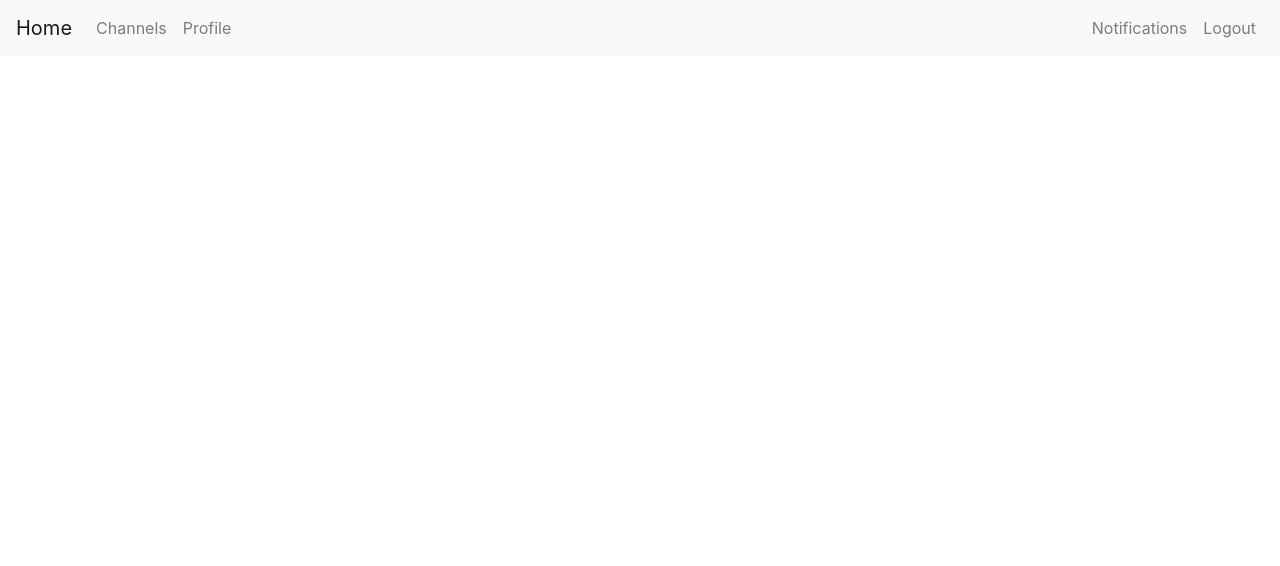
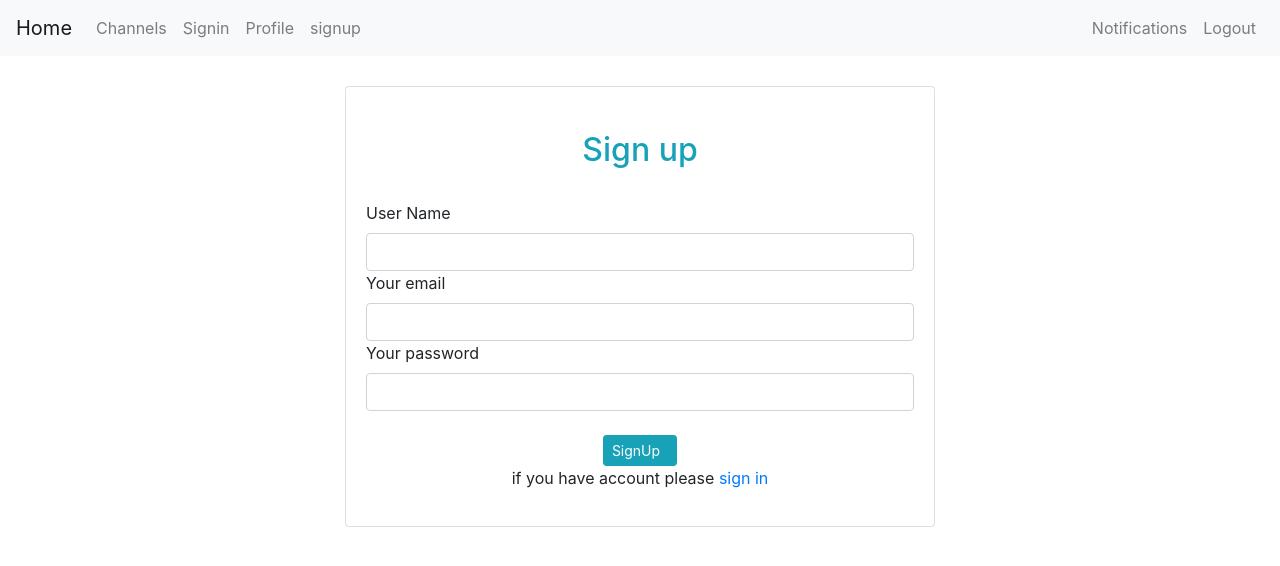
Before and after one commit to jamshidi799/Web_Project, a React (Create React App) app: page /signup in a window 1280 px wide. Shown: the top 566 px of the page. Built offline with nearby package versions, Linux system fonts and the light colour scheme.

Commit message:
create sign in and sign up

```diff
--- a/public/style.css
+++ b/public/style.css
@@ -35,3 +35,66 @@ h1 {
   margin-left: 100px;
   margin-right: 50px;
 }
+
+@import url(https://maxcdn.bootstrapcdn.com/font-awesome/4.7.0/css/font-awesome.min.css);
+@import url(https://cdnjs.cloudflare.com/ajax/libs/mdbootstrap/4.4.3/css/mdb.min.css);
+
+.hm-gradient {
+    background-image: linear-gradient(to top, #f3e7e9 0%, #e3eeff 99%, #e3eeff 100%);
+}
+.darken-grey-text {
+    color: #2E2E2E;
+}
+.danger-text {
+    color: #ff3547; }
+.default-text {
+    color: #2BBBAD;
+}
+.info-text {
+    color: #33b5e5;
+}
+.form-white .md-form label {
+  color: #fff;
+}
+.form-white input[type=text]:focus:not([readonly]) {
+    border-bottom: 1px solid #fff;
+    -webkit-box-shadow: 0 1px 0 0 #fff;
+    box-shadow: 0 1px 0 0 #fff;
+}
+.form-white input[type=text]:focus:not([readonly]) + label {
+    color: #fff;
+}
+.form-white input[type=password]:focus:not([readonly]) {
+    border-bottom: 1px solid #fff;
+    -webkit-box-shadow: 0 1px 0 0 #fff;
+    box-shadow: 0 1px 0 0 #fff;
+}
+.form-white input[type=password]:focus:not([readonly]) + label {
+    color: #fff;
+}
+.form-white input[type=password], .form-white input[type=text] {
+    border-bottom: 1px solid #fff;
+}
+.form-white .form-control:focus {
+    color: #fff;
+}
+.form-white .form-control {
+    color: #fff;
+}
+.form-white textarea.md-textarea:focus:not([readonly]) {
+    border-bottom: 1px solid #fff;
+    box-shadow: 0 1px 0 0 #fff;
+    color: #fff;
+}
+.form-white textarea.md-textarea  {
+    border-bottom: 1px solid #fff;
+    color: #fff;
+}
+.form-white textarea.md-textarea:focus:not([readonly])+label {
+    color: #fff;
+}
+.ripe-malinka-gradient {
+    background-image: linear-gradient(120deg, #f093fb 0%, #f5576c 100%);
+}
+.near-moon-gradient {
+    background-image: linear-gradient(to bottom, #5ee7df 0%, #b490ca 100%);
--- a/src/App.js
+++ b/src/App.js
@@ -7,6 +7,8 @@ import Channels from './components/Channels'
 import NewPost from './components/Post/NewPost'
 import Notifications from './components/Notifications'
 import PostPage from './components/Post/PostPage';
+import SignIn from './components/Auth/SignIn'
+import SignUp from './components/Auth/SignUp';
 
 function App() {
   return (
@@ -20,6 +22,8 @@ function App() {
           <Route exact path='/newPost' component={NewPost} />
           <Route exact path='/notifications' component={Notifications} />
           <Route exact path='/post/:post_id' component={PostPage} />
+          <Route exact path='/signin' component={SignIn} />
+          <Route exact path='/signup' component={SignUp} />
 
         </Switch>
       </div>
--- /dev/null
+++ b/src/components/Auth/SignIn.js
@@ -0,0 +1,31 @@
+import React, { Component } from 'react'
+
+class SignIn extends Component {
+    render() {
+        return (
+            <div class="col-md-6 mb-4 container">
+                <div class="card">
+                    <div class="card-body">
+                        <h3 class="text-center default-text py-3"><i class="fa fa-lock"></i> Login</h3>
+                        <div class="md-form">
+                            <i class="fa fa-envelope prefix grey-text"></i>
+                            <label for="username">User name</label>
+                            <input type="text" id="username" class="form-control" />
+                        </div>
+                        <div class="md-form">
+                            <i class="fa fa-lock prefix grey-text"></i>
+                            <label for="defaultForm-pass">Your password</label>
+                            <input type="password" id="defaultForm-pass" class="form-control" />
+                        </div>
+                        <br />
+                        <div class="text-center">
+                            <button class="btn btn-sm btn-info">SignIn</button>
+                        </div>
+                    </div>
+                </div>
+            </div>
+        )
+    }
+}
+
+export default SignIn
--- /dev/null
+++ b/src/components/Auth/SignUp.js
@@ -0,0 +1,42 @@
+import React, { Component } from 'react'
+import { Link } from 'react-router-dom'
+
+class SignUp extends Component {
+    render() {
+        return (
+            <div class="col-md-6 mb-4 container" >
+                <div class="card">
+                    <div class="card-body">
+                        <form>
+                            <h2 class="text-center font-up font-bold deep-orange-text py-4 text-info">Sign up</h2>
+                            <div class="md-form">
+                                <i class="fa fa-user prefix grey-text"></i>
+                                <label for="orangeForm-name3">User Name</label>
+                                <input type="text" id="orangeForm-name3" class="form-control" />
+                            </div>
+                            <div class="md-form">
+                                <i class="fa fa-envelope prefix grey-text"></i>
+                                <label for="orangeForm-email3">Your email</label>
+                                <input type="text" id="orangeForm-email3" class="form-control" />
+                            </div>
+                            <div class="md-form">
+                                <i class="fa fa-lock prefix grey-text"></i>
+                                <label for="orangeForm-pass3">Your password</label>
+                                <input type="password" id="orangeForm-pass3" class="form-control" />
+                            </div>
+                            <br />
+                            <div class="text-center">
+                                <button class="btn btn-info btn-sm">SignUp<i class="fa fa-angle-double-right pl-2" aria-hidden="true"></i></button>
+                            </div>
+                            <div class="text-center">
+                                <p>if you have account please <Link to="/signin">sign in</Link></p>
+                            </div>
+                        </form>
+                    </div>
+                </div>
+            </div>
+        )
+    }
+}
+
+export default SignUp
--- a/src/components/Navbar.js
+++ b/src/components/Navbar.js
@@ -12,8 +12,9 @@ class Navbar extends Component {
                 <div class="collapse navbar-collapse" id="navbarNavAltMarkup">
                     <div class="navbar-nav">
                         <Link to="/channels" class="nav-item nav-link">Channels</Link>
-                        {/* <Link to="/newPost" class="nav-item nav-link ">New Post</Link> */}
+                        <Link to="/signin" class="nav-item nav-link ">Signin</Link>
                         <Link to="/profile" class="nav-item nav-link">Profile</Link>
+                        <Link to="/signup" class="nav-item nav-link">signup</Link>
                     </div>
                 </div>
                 <div class="navbar-collapse collapse">
```
Also changed, not shown: src/components/SignIn.js (deleted), src/components/SignUp.js (deleted).
